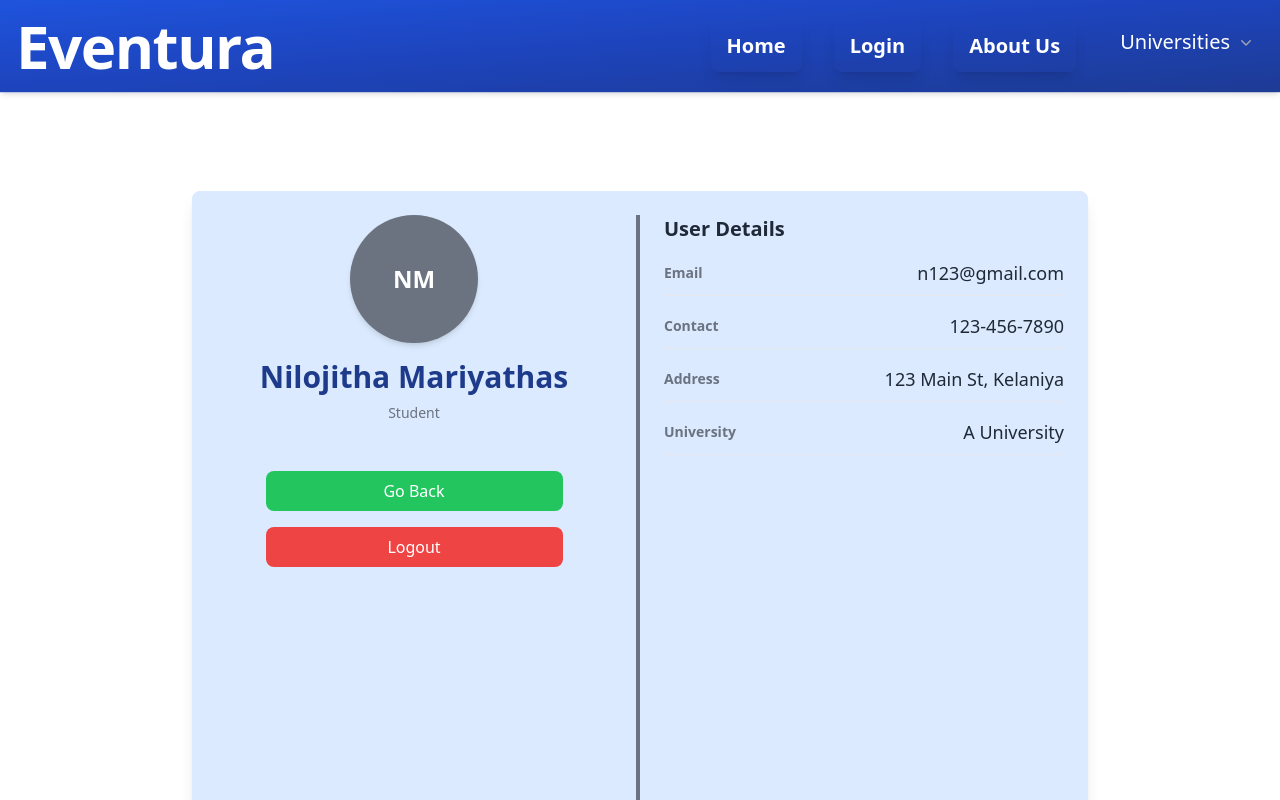
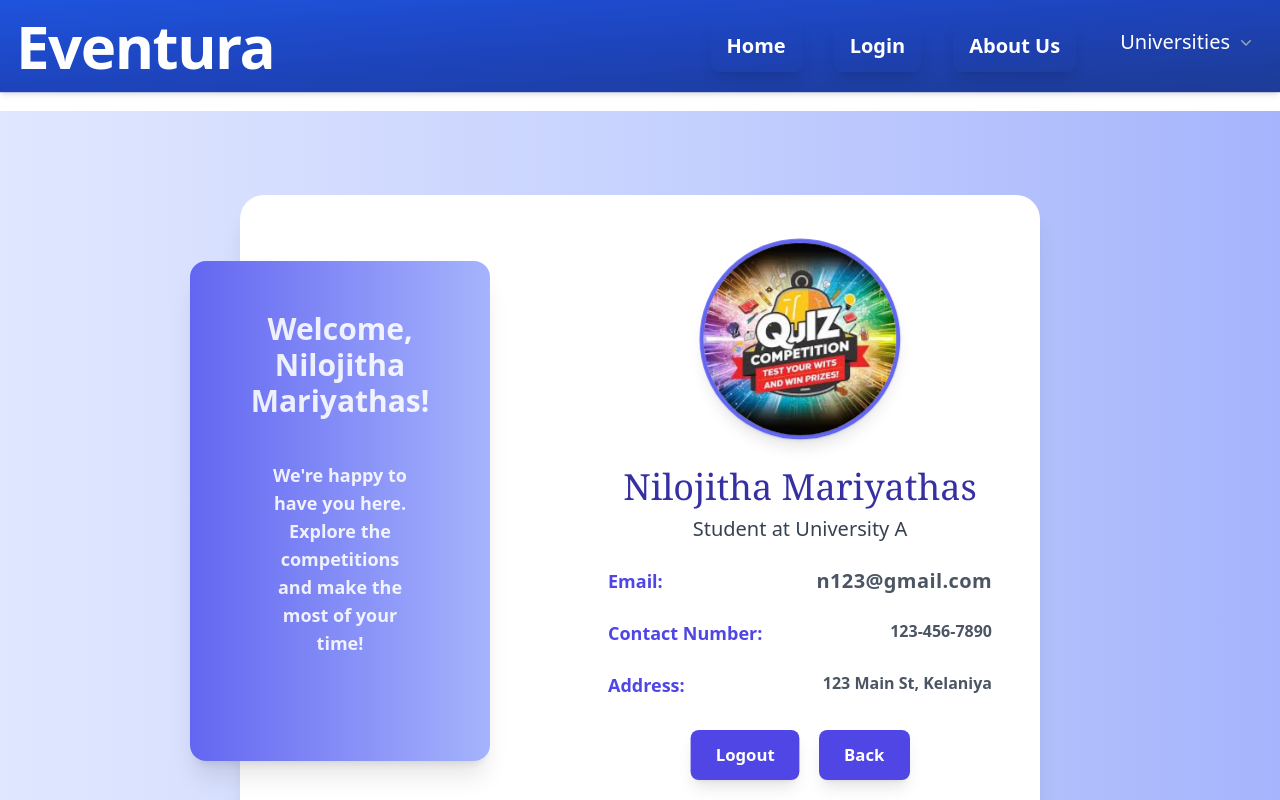
Before and after one commit to Vibesheak/UniCompete, a React (Create React App) app: page /userpage in a window 1280 px wide. Shown: the top 800 px of the page. Built offline with nearby package versions, Linux system fonts and the light colour scheme.

Commit message:
Update code 31

```diff
--- a/src/pages/UserPage.jsx
+++ b/src/pages/UserPage.jsx
@@ -1,107 +1,108 @@
 import React from "react";
-import { useNavigate } from "react-router-dom";
+import { useNavigate } from "react-router-dom"; // Import useNavigate hook
+import homeImage from "./home.jpeg";
+import "animate.css";
 
-function UserPage() {
-  // Replace this with the actual user data fetched from context, state, or API
+const UserPage = () => {
+  const navigate = useNavigate(); // Initialize useNavigate hook
+
   const user = {
     fullName: "Nilojitha Mariyathas",
     email: "n123@gmail.com",
     contactNumber: "123-456-7890",
     address: "123 Main St, Kelaniya",
-    university: "A University",
+    university: "University A",
     userType: "Student",
+    profilePic: homeImage, // Your imported profile picture
   };
 
-  const navigate = useNavigate();
-
   const handleLogout = () => {
-    // Add logout logic here (e.g., clearing tokens, user context, etc.)
-    navigate("/login"); // Navigate to the login page
+    navigate("/"); // Navigate to the home page ("/")
   };
 
-  const handleHome = () => {
-    navigate(-1); // Go back to the previous page in history
-  };
-
-  const getInitials = (name) => {
-    return name
-      .split(" ")
-      .map((n) => n[0])
-      .join("")
-      .toUpperCase();
+  const handleBack = () => {
+    navigate(-1); // Navigate back to the previous page
   };
 
   return (
-    <div className="min-h-screen flex items-center justify-center p-4">
-      <div
-        className="w-full max-w-4xl bg-blue-100 shadow-lg rounded-lg p-6 flex flex-col md:flex-row"
-        style={{ height: "80vh" }}
-      >
-        {/* Left Section */}
-        <div className="w-full md:w-1/2 flex flex-col items-center border-b md:border-b-0 md:border-r-4 border-gray-500 pr-0 md:pr-6 pb-6 md:pb-0">
-          <div
-            className="w-24 h-24 md:w-32 md:h-32 rounded-full shadow-md mb-4 flex items-center justify-center text-white font-bold text-2xl"
-            style={{ backgroundColor: "#6B7280" }} // Default background color
-          >
-            {getInitials(user.fullName)}
+    <div className="flex justify-center items-center h-screen bg-gradient-to-r from-indigo-100 via-indigo-200 to-indigo-300 animate__animated animate__fadeIn">
+      <div className="relative bg-white p-12 rounded-3xl shadow-xl text-center w-full sm:w-[400px] md:w-[600px] lg:w-[800px] transform animate__animated animate__fadeIn animate__faster animate__delay-0.5s">
+        {/* Blue Box */}
+        <div className="absolute left-[-50px] top-1/2 transform -translate-y-1/2 bg-gradient-to-r from-indigo-500 to-indigo-300 w-[300px] h-[500px] rounded-2xl shadow-xl transform animate__animated animate__fadeIn animate__faster animate__delay-1s">
+          {/* Welcome Text */}
+          <div className="absolute top-[50px] left-1/2 transform -translate-x-1/2 text-white text-3xl font-bold animate__animated animate__fadeIn animate__infinite animate__delay-1s">
+            Welcome, {user.fullName}!
           </div>
-          <h2 className="text-2xl md:text-3xl font-extrabold text-blue-900 text-center mb-2">
+          {/* Short Note */}
+          <div className="absolute top-[200px] left-1/2 transform -translate-x-1/2 text-white text-lg font-semibold animate__animated animate__fadeIn animate__infinite animate__delay-2s">
+            We're happy to have you here. Explore the competitions and make the
+            most of your time!
+          </div>
+        </div>
+
+        {/* White Box Content */}
+        <div className="relative z-20 text-center ml-80 animate__animated animate__slideInRight animate__delay-0.5s">
+          {/* Profile Picture */}
+          <div className="mb-8 animate__animated animate__pulse animate__infinite">
+            <img
+              src={user.profilePic}
+              alt="Profile"
+              className="w-48 h-48 rounded-full mx-auto object-cover border-4 border-indigo-500 shadow-lg transform hover:scale-110 hover:shadow-xl transition-transform duration-300"
+            />
+          </div>
+
+          {/* User Information */}
+          <h2 className="text-4xl font-serif text-indigo-800 mb-2 animate__animated animate__fadeIn animate__delay-1s">
             {user.fullName}
           </h2>
-          <p className="text-sm text-gray-500 mb-6">{user.userType}</p>
+          <p className="text-xl text-gray-700 mb-6 animate__animated animate__fadeIn animate__delay-2s">
+            {user.userType} at {user.university}
+          </p>
 
-          {/* Home Button */}
-          <button
-            onClick={handleHome}
-            className="mt-6 w-3/4 bg-green-500 text-white py-2 px-4 rounded-lg hover:bg-green-600 transition duration-300"
-          >
-            Go Back
-          </button>
-
-          {/* Logout Button */}
-          <button
-            onClick={handleLogout}
-            className="mt-4 w-3/4 bg-red-500 text-white py-2 px-4 rounded-lg hover:bg-red-600 transition duration-300"
-          >
-            Logout
-          </button>
-        </div>
-
-        {/* Right Section */}
-        <div className="w-full md:w-1/2 pl-0 md:pl-6">
-          <h3 className="text-lg md:text-xl font-semibold text-gray-800 mb-4">
-            User Details
-          </h3>
-          <div className="space-y-4">
-            <div className="flex items-center justify-between border-b pb-2">
-              <p className="text-sm font-semibold text-gray-500">Email</p>
-              <p className="text-base md:text-lg font-medium text-gray-800">
-                {user.email}
+          <div className="space-y-6 text-left mb-8 animate__animated animate__fadeIn animate__delay-3s">
+            <div className="flex justify-between">
+              <strong className="text-indigo-600 text-lg font-bold">
+                Email:
+              </strong>
+              <p className="text-gray-600 font-medium tracking-wide">
+                <span className="text-gray-600 text-xl font-bold">
+                  {user.email}
+                </span>
               </p>
             </div>
-            <div className="flex items-center justify-between border-b pb-2">
-              <p className="text-sm font-semibold text-gray-500">Contact</p>
-              <p className="text-base md:text-lg font-medium text-gray-800">
-                {user.contactNumber}
-              </p>
+            <div className="flex justify-between">
+              <strong className="text-indigo-600 text-lg font-bold">
+                Contact Number:
+              </strong>
+              <p className="text-gray-600 font-bold">{user.contactNumber}</p>
             </div>
-            <div className="flex items-center justify-between border-b pb-2">
-              <p className="text-sm font-semibold text-gray-500">Address</p>
-              <p className="text-base md:text-lg font-medium text-gray-800">
-                {user.address}
-              </p>
+            <div className="flex justify-between">
+              <strong className="text-indigo-600 text-lg font-bold">
+                Address:
+              </strong>
+              <p className="text-gray-600 font-bold">{user.address}</p>
             </div>
-            <div className="flex items-center justify-between border-b pb-2">
-              <p className="text-sm font-semibold text-gray-500">University</p>
-              <p className="text-base md:text-lg font-medium text-gray-800">
-                {user.university}
-              </p>
-            </div>
+          </div>
+
+          {/* Buttons */}
+          <div className="space-x-6 mt-8">
+            <button
+              className="px-6 py-3 bg-indigo-600 text-white font-semibold rounded-lg shadow-lg hover:bg-indigo-700 transform hover:scale-110 hover:shadow-xl transition-all duration-300 animate__animated animate__pulse animate__infinite animate__delay-4s"
+              onClick={handleLogout}
+            >
+              Logout
+            </button>
+            <button
+              className="px-6 py-3 bg-indigo-600 text-white font-semibold rounded-lg shadow-lg hover:bg-gray-700 transform hover:scale-110 hover:shadow-xl transition-all duration-300 animate__animated animate__pulse animate__infinite animate__delay-4s"
+              onClick={handleBack}
+            >
+              Back
+            </button>
           </div>
         </div>
       </div>
     </div>
   );
-}
+};
 
 export default UserPage;
--- a/tailwind.config.js
+++ b/tailwind.config.js
@@ -6,10 +6,35 @@ module.exports = {
     extend: {
       colors: {
         'purple-1000': '#45038b',
-        'orange-1000': '  #fb7710 ',
-        'teal-1000': '   #03ffd9 ', // Custom color
+        'orange-1000': '#fb7710',
+        'teal-1000': '#03ffd9', // Custom color
+      },
+      animation: {
+        fadeIn: 'fadeIn 1s ease-out',
+        fadeInText: 'fadeInText 1s ease-out',
+        slideIn: 'slideIn 0.5s ease-out',
+        bounce: 'bounce 1s infinite',
+      },
+      keyframes: {
+        fadeIn: {
+          '0%': { opacity: 0 },
+          '100%': { opacity: 1 },
+        },
+        fadeInText: {
+          '0%': { opacity: 0, transform: 'translateY(10px)' },
+          '100%': { opacity: 1, transform: 'translateY(0)' },
+        },
+        slideIn: {
+          '0%': { transform: 'translateX(-50%)', opacity: 0 },
+          '100%': { transform: 'translateX(0)', opacity: 1 },
+        },
+        bounce: {
+          '0%': { transform: 'translateY(0)' },
+          '50%': { transform: 'translateY(-10px)' },
+          '100%': { transform: 'translateY(0)' },
+        },
       },
     },
   },
-  plugins: [], // Add Tailwind plugins here
+  plugins: [],
 };
```
